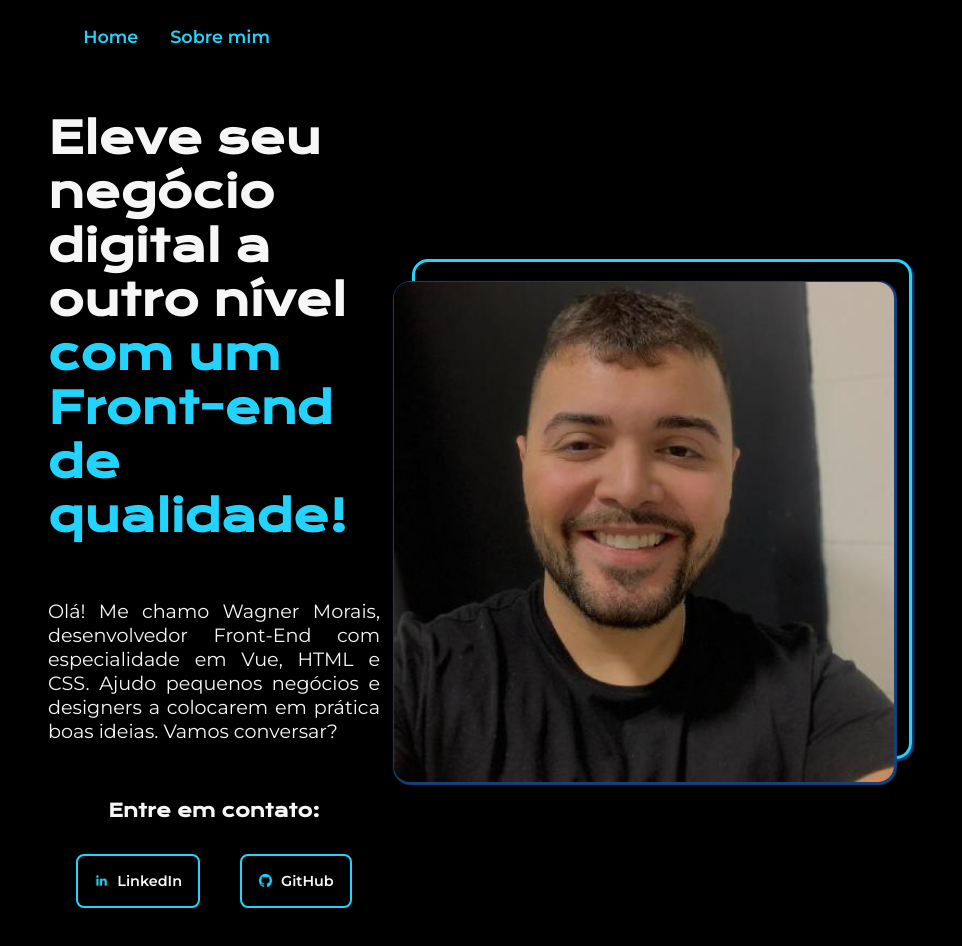
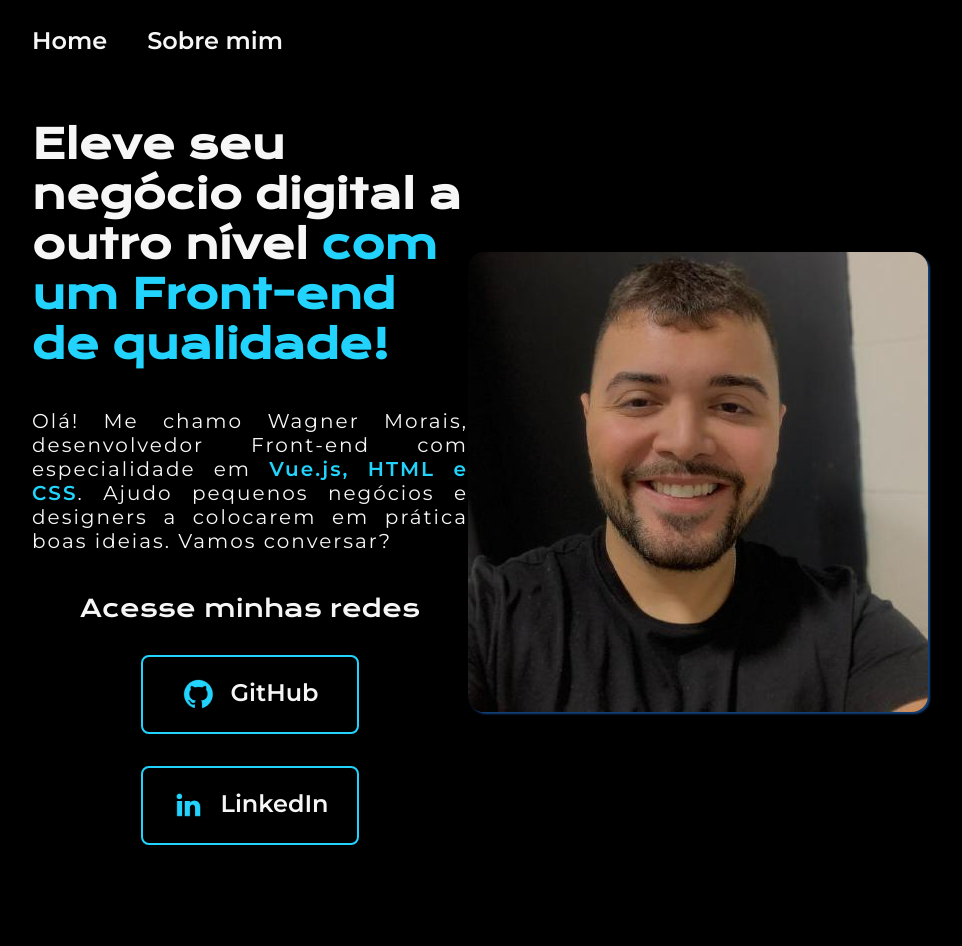
Before and after one commit to wagnnermorais/Gera--o-Caldeira---DEV, a plain HTML site: page index.html in a window 1280 px wide. Shown: the whole page, without its empty margins (160-1122 px from the left). After the commit the page ends 909 px from the top, so only its background shows below. Drawn offline with nearby package versions, Linux system fonts and the light colour scheme.

Commit message:
feat: new css and project structure

```diff
--- a/assets/css/style.css
+++ b/assets/css/style.css
@@ -1,4 +1,11 @@
-@import url('https://fonts.googleapis.com/css2?family=Krona+One&family=Montserrat:wght@400;600&display=swap');
+@import url("https://fonts.googleapis.com/css2?family=Krona+One&family=Montserrat:wght@400;600&display=swap");
+
+:root {
+  --primary-bg-color: #000000;
+  --main-text-color: #f6f6f6;
+  --primary-font: "Krona One", sans-serif;
+  --secondary-font: "Montserrat", sans-serif;
+}
 
 html {
   scroll-behavior: smooth;
@@ -12,260 +19,114 @@ html {
   text-decoration: none;
 }
 
-:root {
-  --main-text-color: #F6F6F6;
-  --primary-bg-color: #000000;
-  --primary-blue: #22D4FD;
-  --main-header-font: 'Krona One', sans-serif;
-  --main-text-font: 'Montserrat', sans-serif;
-}
-
 body {
   background: var(--primary-bg-color);
+  color: var(--main-text-color);
 }
 
 header {
-  padding: 2% 0 0 19%;
+  padding: 2% 0% 0% 15%;
 }
 
-nav {
+.header-navigation {
   display: flex;
-  gap: 2rem;
+  gap: 2.5rem;
 }
 
-header a {
-  font-family: var(--main-text-font);
-  font-size: 1.10rem;
+.navigation-item {
+  font-family: var(--secondary-font);
+  font-size: 1.5rem;
   font-weight: 600;
-  color: #22D4FD;
-  text-decoration: none;
-  transition: 200ms;
+  color: var(--cor-terciaria);
 }
 
-header a:hover {
-  color: #887fd3;
-}
-
-main {
-  padding: 5% 15%;
+.intro {
   display: flex;
   align-items: center;
-  justify-content: space-around;
+  justify-content: space-between;
+  padding: 5% 15%;
 }
 
 .text-section {
   display: flex;
   flex-direction: column;
-  width: 615px;
-  gap: 40px;
+  gap: 2.5rem;
+  width: 50%;
 }
 
-h1 {
-  font-size: 2.25rem;
-  font-family: var(--main-header-font);
-  color: var(--main-text-color);
-}
-
-h2 {
-  font-size: 1.12rem;
-  font-family: var(--main-header-font);
-  color: var(--main-text-color);
-}
-
-p {
-  font-size: 1.5rem;
-  font-family: var(--main-text-font);
-  color: var(--main-text-color);
-  text-align: justify;
+.main-title {
+  font-size: 2.5rem;
+  font-family: var(--primary-font);
 }
 
 strong {
-  color: var(--primary-blue);
+  color: #22d4fd;
+}
+
+.main-paragraph {
+  font-size: 1.25rem;
+  letter-spacing: 2px;
+  font-family: var(--secondary-font);
+  text-align: justify;
 }
 
 .button-box {
   display: flex;
   flex-direction: column;
+  justify-content: space-between;
   align-items: center;
-  gap: 2rem;
+  gap: 32px;
 }
 
-.buttons {
-  display: flex;
-  gap: 2.5rem;
+.button-box-title {
+  font-family: var(--primary-font);
+  font-weight: 400;
+  font-size: 1.5rem;
 }
 
-.button-box a {
+.button-box-button {
   display: flex;
-  align-items: center;
   justify-content: center;
-  gap: .50rem;
-  padding: 1rem;
+  gap: 16px;
+  border: 2px solid #22d4fd;
   width: 50%;
-  border: 2px solid var(--primary-blue);
+  text-align: center;
   border-radius: 8px;
-  font-size: .90rem;
-  font-family: var(--main-text-font);
+  font-size: 1.5rem;
   font-weight: 600;
-  text-align: center;
-  color: #f6f6f6;
-  cursor: pointer;
-  transition: 200ms;
+  padding: 21.5px 0;
+  text-decoration: none;
+  color: var(--main-text-color);
+  font-family: var(--secondary-font);
+  transition: all 0.4s ease-in-out;
 }
 
-.button-box a:hover {
+.button-box-button:hover {
   background: #4837db;
 }
 
-.button-box a img {
-  width: 15px;
-}
-
 .img-box {
-  position: relative;
-  width: 450px;
-  height: 450px;
   border: 3px solid var(--primary-blue);
   border-radius: 16px;
   box-shadow: 2px 2px 2px #14427e;
 }
 
-.img-box img {
-  position: absolute;
-  width: 450px;
-  top: 20px;
-  right: 15px;
-  border-radius: 16px;
-  box-shadow: 1px 1px 1px 2px #14427e;
-}
-
-@media only screen and (max-width: 600px) {
-  body,
-  main {
-    display: block;
+@media (max-width: 1200px) {
+  header {
+    padding: 10%;
   }
 
-  section {
-    padding: 1rem;
+  .header-navigation {
+    justify-content: center;
   }
 
-  .img-box {
-    margin: 2rem auto;
-    width: 350px;
-    height: 350px;
-    border: 3px solid var(--primary-blue);
-    border-radius: 16px;
-    box-shadow: 2px 2px 2px #14427e;
+  .intro {
+    flex-direction: column-reverse;
+    padding: 5%;
   }
 
-  .img-box img {
-    width: 350px;
+  .text-section {
+    margin: 2rem 0;
+    width: 80%;
   }
 }
-
-@media only screen and (max-width: 768px) and (min-width: 600px) {
-  body,
-  main {
-    display: block;
-  }
-
-  section {
-    padding: 2rem 1rem;
-  }
-
-  h1 {
-    font-size: 2.7rem;
-    color: var(--main-text-color);
-    max-width: 768px;
-  }
-
-  p {
-    font-size: 1.2rem;
-    color: var(--main-text-color);
-    max-width: 768px;
-    margin: 1rem 0;
-  }
-
-  .img-box {
-    margin: 2rem auto;
-    width: 450px;
-    height: 450px;
-    border: 3px solid #22D4FD;
-    border-radius: 16px;
-    box-shadow: 2px 2px 2px #14427e;
-  }
-
-  .img-box img {
-    width: 450px;
-  }
-}
-
-@media only screen and (max-width: 1024px) and (min-width: 769px) {
-  body,
-  main {
-    display: block;
-  }
-
-  section {
-    padding: 2rem 1rem;
-  }
-
-  h1 {
-    font-size: 2.7rem;
-    color: var(--main-text-color);
-    max-width: 1024px;
-  }
-
-  p {
-    font-size: 1.2rem;
-    color: var(--main-text-color);
-    max-width: 1024px;
-    margin: 1rem 0;
-    text-align: center;
-  }
-
-  .img-box {
-    margin: 0 auto;
-    width: 500px;
-    height: 500px;
-    border: 3px solid #22D4FD;
-    border-radius: 16px;
-    box-shadow: 2px 2px 2px #14427e;
-  }
-
-  .img-box img {
-    width: 500px;
-  }
-}
-
-@media only screen and (max-width: 1366px) and (min-width: 1025px) {
-  section {
-    padding: 0rem 1rem;
-  }
-
-  h1 {
-    font-size: 2.7rem;
-    color: var(--main-text-color);
-    max-width: 1366px;
-  }
-
-  p {
-    font-size: 1.2rem;
-    color: var(--main-text-color);
-    max-width: 1366px;
-    margin: 1rem 0;
-  }
-
-  .img-box {
-    margin: 0 auto;
-    width: 500px;
-    height: 500px;
-    border: 3px solid var(--primary-blue);
-    border-radius: 16px;
-    box-shadow: 2px 2px 2px rgb(20, 66, 126);
-  }
-
-  .img-box img {
-    width: 500px;
-  }
-}
--- a/index.html
+++ b/index.html
@@ -1,46 +1,51 @@
 <!DOCTYPE html>
-<html lang="en">
+<html lang="pt-br">
   <head>
-    <meta charset="UTF-8">
-    <meta http-equiv="X-UA-Compatible" content="IE=edge">
-    <meta name="viewport" content="width=device-width, initial-scale=1.0">
-    <title>Geração Caldeira</title>
-    <link rel="stylesheet" href="./assets/css/style.css">
+    <meta charset="UTF-8" />
+    <meta http-equiv="X-UA-Compatible" content="IE=edge" />
+    <meta name="viewport" content="width=device-width, initial-scale=1.0" />
+    <title>Nova Geração Caldeira</title>
+    <link rel="stylesheet" href="assets/css/style.css" />
   </head>
   <body>
     <header>
-        <nav>
-            <a href="index.html">Home</a>
-            <a href="about.html">Sobre mim</a>
+      <nav class="header-navigation">
+        <a class="navigation-item" href="index.html">Home</a>
+        <a class="navigation-item" href="about.html">Sobre mim</a>
       </nav>
     </header>
-    <main>
+    <main class="intro">
       <section class="text-section">
-            <h1>Eleve seu negócio digital a outro nível <strong>com um Front-end de qualidade!</strong></h1>
-            <p>
-                Olá! Me chamo Wagner Morais, desenvolvedor Front-End com especialidade em Vue, HTML e CSS. Ajudo pequenos negócios e designers a colocarem em prática boas ideias. Vamos conversar?
+        <h1 class="main-title">
+          Eleve seu negócio digital a outro nível
+          <strong>com um Front-end de qualidade!</strong>
+        </h1>
+        <p class="main-paragraph">
+          Olá! Me chamo Wagner Morais, desenvolvedor Front-end com especialidade
+          em <strong>Vue.js, HTML e CSS</strong>. Ajudo pequenos negócios e
+          designers a colocarem em prática boas ideias. Vamos conversar?
         </p>
         <div class="button-box">
-                <h2>Entre em contato:</h2>
-                <div class="buttons">
-                    <a href="https://www.linkedin.com/in/wagnerlmorais/" target="_blank">
-                        <img src="assets/img/linkedin.png" alt="LinkedIn Logo">
+          <h2 class="button-box-title">Acesse minhas redes</h2>
+          <a
+            class="button-box-button"
+            href="https://github.com/wagnnermorais"
+            target="_blank"
+          >
+            <img src="./assets/img/github.png" />
+            GitHub
+          </a>
+          <a
+            class="button-box-button"
+            href="https://www.linkedin.com/in/wagnerlmorais/"
+            target="_blank"
+          >
+            <img src="./assets/img/linkedin.png" />
             LinkedIn
           </a>
-                    <a href="https://github.com/wagnnermorais" target="_blank">
-                        <img src="assets/img/github.png" alt="GitHub Logo">
-                        GitHub
-                    </a>
-                </div>
         </div>
       </section>
-        <section>
-            <div class="img-box">
-                <div class="test">
-                    <img src="assets/img/profile.jpg" alt="Foto de Perfil">
-                </div>
-            </div>
-        </section>
+      <img class="img-box" src="assets/img/profile.jpg" alt="Foto de Perfil" />
     </main>
   </body>
 </html>
```
Also changed, not shown: about.html (+29 -22 lines). Lines whose indentation alone changed are shown as unchanged.
